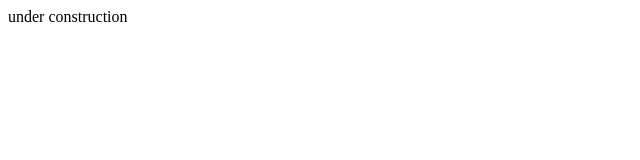
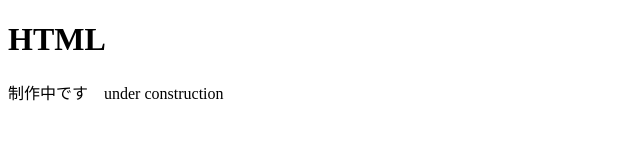
Before and after one commit to So-Hirai/so_hirai, a plain HTML site: page index.html in a window 1280 px wide. Shown: the whole page, without its empty margins (0-640 px from the left). Drawn offline with Linux system fonts and the light colour scheme.

Commit message:
Update index.html

```diff
--- a/index.html
+++ b/index.html
@@ -1 +1,12 @@
-under construction
+<!DOCTYPE html>
+<html>
+ <head>
+  <meta charset="UTF-8">
+  <link href='https://so-hirai.github.io/so_hirai/webfonts.css' rel='stylesheet'/>
+  <title>制作中です　under construction</title>
+ </head>
+ <body>
+   <h1>HTML</h1>
+   <p>制作中です　under construction</p>
+ </body>
+</html>
```
